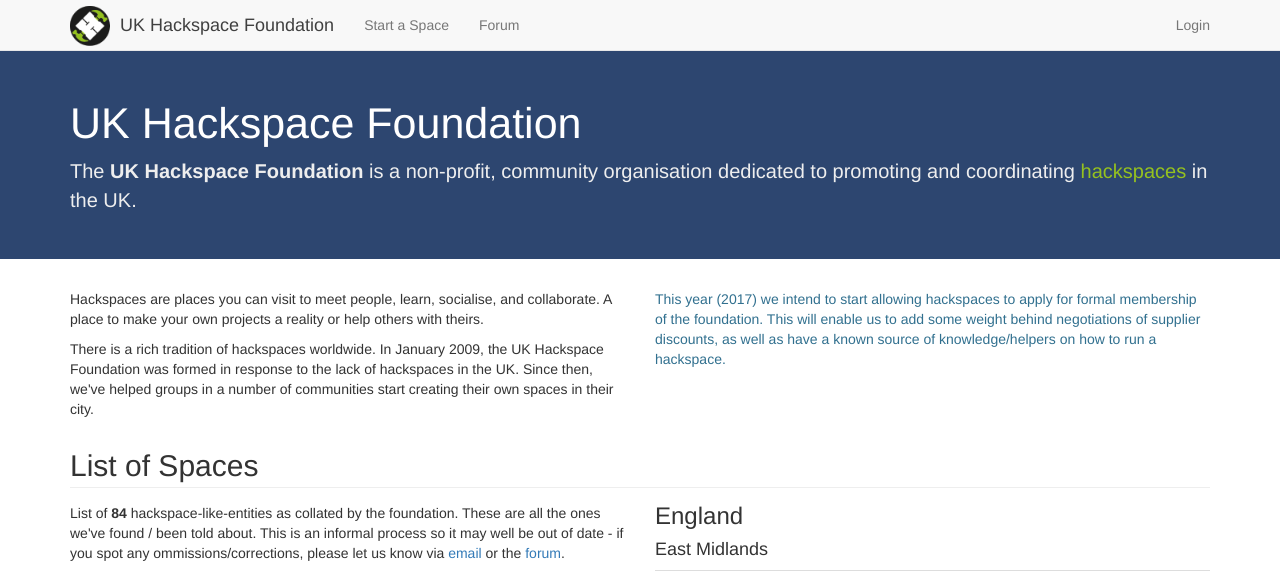
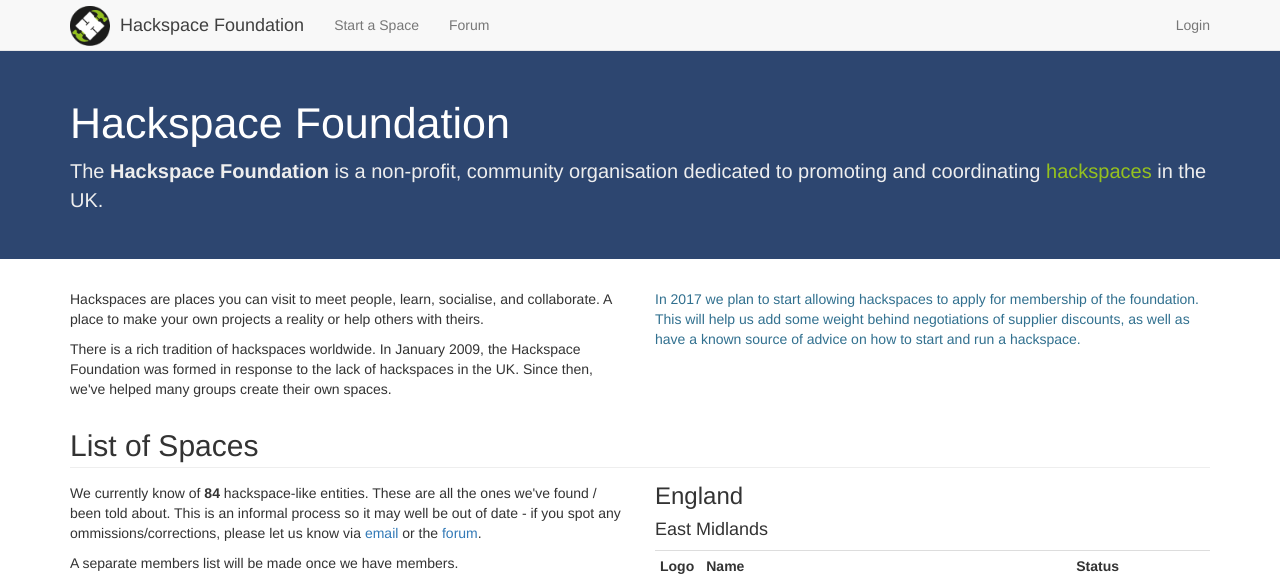
Before and after one commit to UKHackspaceFoundation/website, a Django app: page / in a window 1280 px wide. Shown: the top 576 px of the page. Run offline with Django 3.2, Linux system fonts and the light colour scheme; some libraries are stand-ins or nearby versions.

Commit message:
Remove UK from the name, minor copy-editing

```diff
--- a/main/templates/_menu.html
+++ b/main/templates/_menu.html
@@ -8,7 +8,7 @@
             <span class="icon-bar"></span>
             <span class="icon-bar"></span>
         </button>
-      <a class="navbar-brand" href="/"><img alt="Brand" src="{% static "images/logo.png" %}">UK Hackspace Foundation</a>
+      <a class="navbar-brand" href="/"><img alt="Brand" src="{% static "images/logo.png" %}">Hackspace Foundation</a>
     </div>
     <div id="navbar" class="collapse navbar-collapse">
       <ul class="nav navbar-nav">
--- a/main/templates/main/index.html
+++ b/main/templates/main/index.html
@@ -1,13 +1,13 @@
 {% extends "base.html" %}
 
-{% block title %}UK Hackspace Foundation{% endblock %}
+{% block title %}Hackspace Foundation{% endblock %}
 
 {% block jumbotron %}
 <div class="jumbotron">
     <div class="container">
-        <h1>UK Hackspace Foundation</h1>
+        <h1>Hackspace Foundation</h1>
 
-        <p>The <b>UK Hackspace Foundation</b> is a non-profit, community organisation
+        <p>The <b>Hackspace Foundation</b> is a non-profit, community organisation
         dedicated to promoting and coordinating
         <a href="https://en.wikipedia.org/wiki/Hackerspace">hackspaces</a> in the UK.</p>
     </div>
@@ -21,16 +21,16 @@
             collaborate. A place to make your own projects a reality or help others
             with theirs.</p>
 
-        <p>There is a rich tradition of hackspaces worldwide. In January 2009, the UK
+        <p>There is a rich tradition of hackspaces worldwide. In January 2009, the
              Hackspace Foundation was formed in response to the lack of hackspaces in
-             the UK. Since then, we've helped groups in a number of communities start
-             creating their own spaces in their city.
+             the UK. Since then, we've helped many groups create their own spaces.
         </p>
     </div>
     <div class="col-md-6">
-        <p class="text-info">This year (2017) we intend to start allowing hackspaces to apply for formal membership of the foundation.
-           This will enable us to add some weight behind negotiations of supplier discounts, as well as
-           have a known source of knowledge/helpers on how to run a hackspace.
+        <p class="text-info">In 2017 we plan to start allowing hackspaces to apply for
+           membership of the foundation.
+           This will help us add some weight behind negotiations of supplier discounts, as well as
+           have a known source of advice on how to start and run a hackspace.
         </p>
     </div>
 </div>
@@ -41,7 +41,8 @@
 
 <div class="row">
     <div class="col-md-6">
-        <p>List of <b>{{ spaces|length }}</b> hackspace-like-entities as collated by the foundation. These are all the ones we've found / been
+        <p>We currently know of <b>{{ spaces|length }}</b> hackspace-like entities.
+            These are all the ones we've found / been
            told about. This is an informal process so it may well be out of date - if you spot any ommissions/corrections,
            please let us know via <a href="mailto:contact@hackspace.org.uk">email</a> or the <a href="https://forum.hackspace.org.uk">forum</a>.
         </p>
--- a/main/templates/main/space_detail.html
+++ b/main/templates/main/space_detail.html
@@ -1,6 +1,6 @@
 {% extends "base.html" %}
 
-{% block title %}UK Hackspace Foundation{% endblock %}
+{% block title %}Hackspace Foundation{% endblock %}
 
 {% block content %}
 <div class="container">
--- a/main/templates/main/supporter.html
+++ b/main/templates/main/supporter.html
@@ -8,7 +8,7 @@
 <div class="alert alert-info">Note: we are currently working on our membership system, so we're not
   currently accepting applications for membership. We aim to be doing so by August 2017.</div>
 
-<p>Supporter membership of the UK Hackspace Foundation is available for individuals who
+<p>Supporter membership of the Hackspace Foundation is available for individuals who
    have significant experience running hackspaces and an interest in helping the
    Foundation.</p>
 
```
Also changed, not shown: main/templates/main/join.html (+4 -4 lines).
